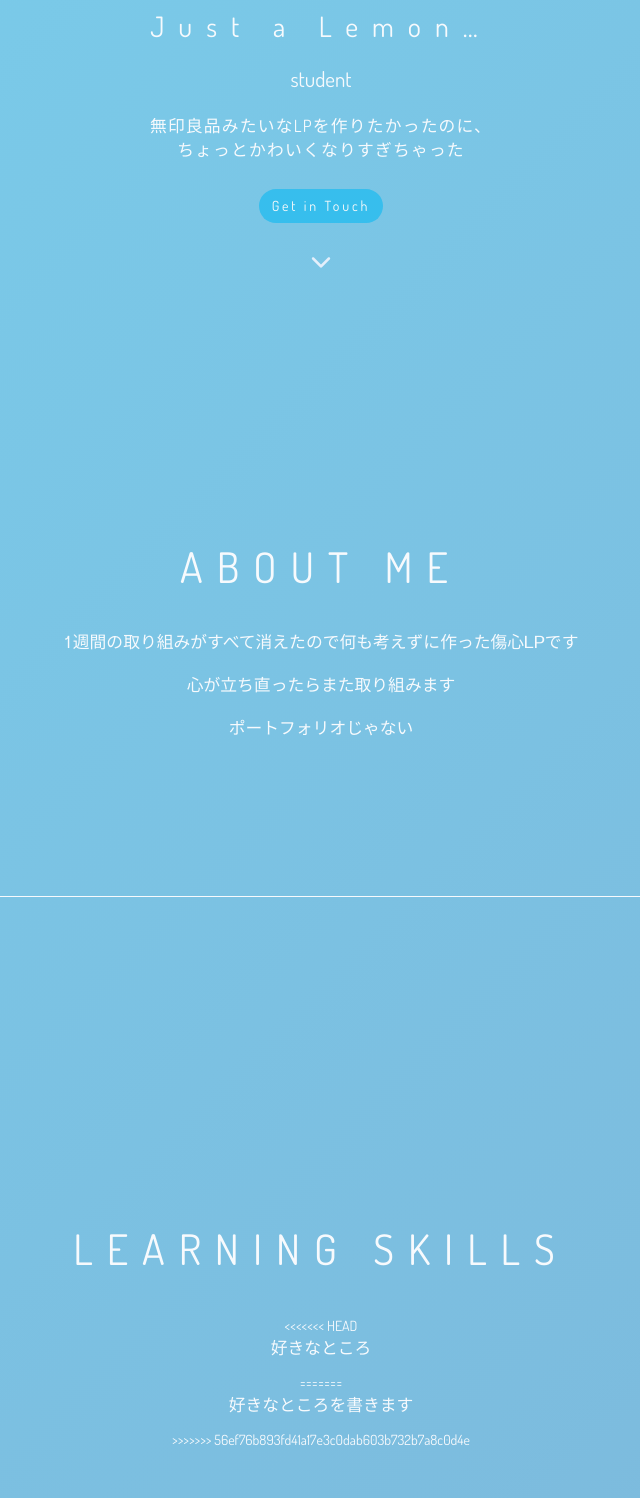
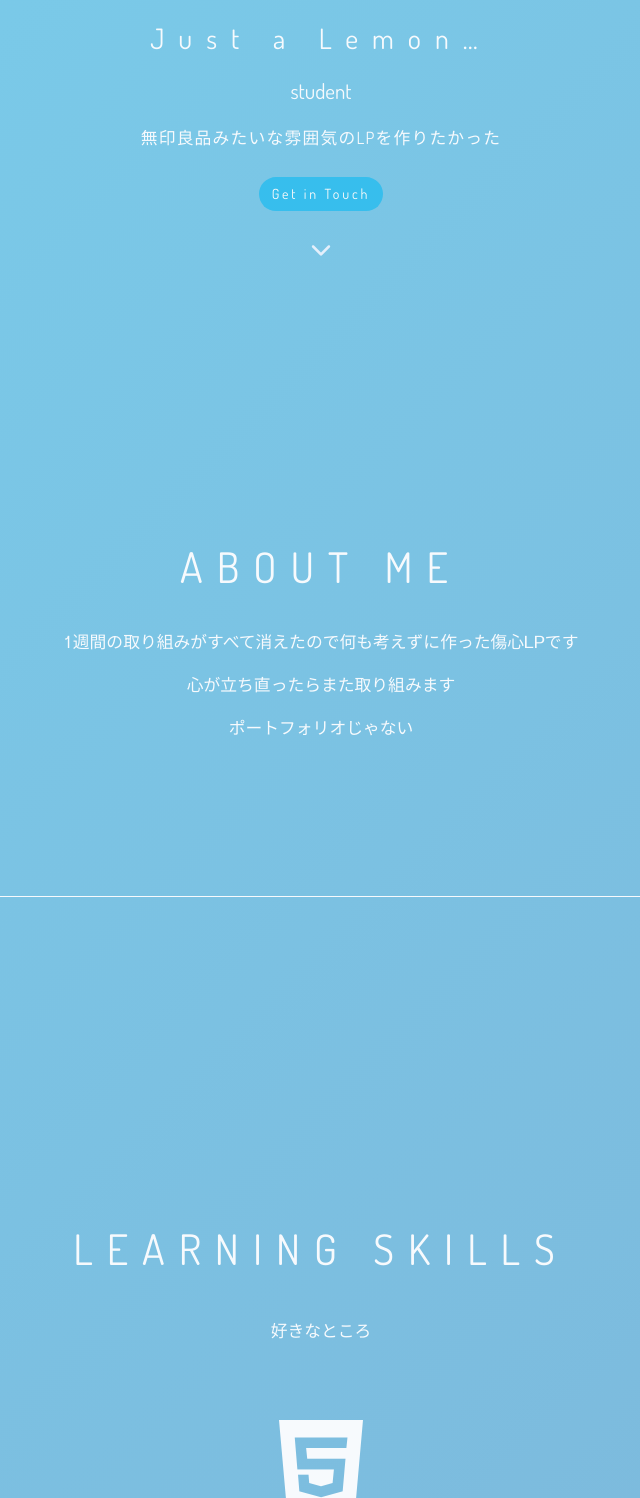
Before and after one commit to lemonadern/one-page, a plain HTML site: page index.html in a window 1280 px wide. Shown: the part 260-1758 px from the top of the page, without its empty margins (319-959 px from the left). Drawn offline with Linux system fonts and the light colour scheme.

Commit message:
Merge branch 'master' of https://github.com/summ-it-us/one-page
# Conflicts:
#	index.html

```diff
--- a/index.html
+++ b/index.html
@@ -54,8 +54,7 @@
                 <div class="main">
                     <h3>Just a Lemon…</h3>
                     <h4>student</h4>
-                    <p class="jp">無印良品みたいなLPを作りたかったのに、</p>
-                    <p class="jp">ちょっとかわいくなりすぎちゃった</p>
+                    <p class="jp">無印良品みたいな雰囲気のLPを作りたかった</p>
                     <div class="intro">
                         <a href="#contactme" class="btn">Get in Touch</a>
                     </div>
@@ -82,11 +81,7 @@
             <div class="container">
                 <div class="title-head">
                     <h2>Learning Skills</h2>
-<<<<<<< HEAD
                     <p>好きなところ</p>
-=======
-                    <p>好きなところを書きます</p>
->>>>>>> 56ef76b893fd41a17e3c0dab603b732b7a8c0d4e
                 </div>
                 <div class="learning-skills">
                     <div class="skill">
```
